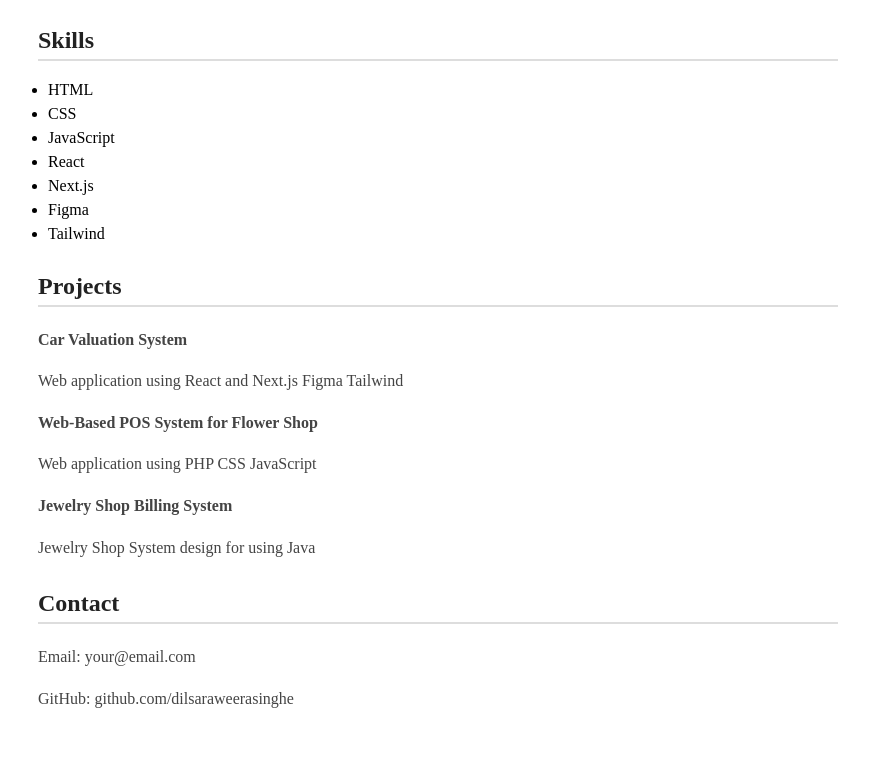
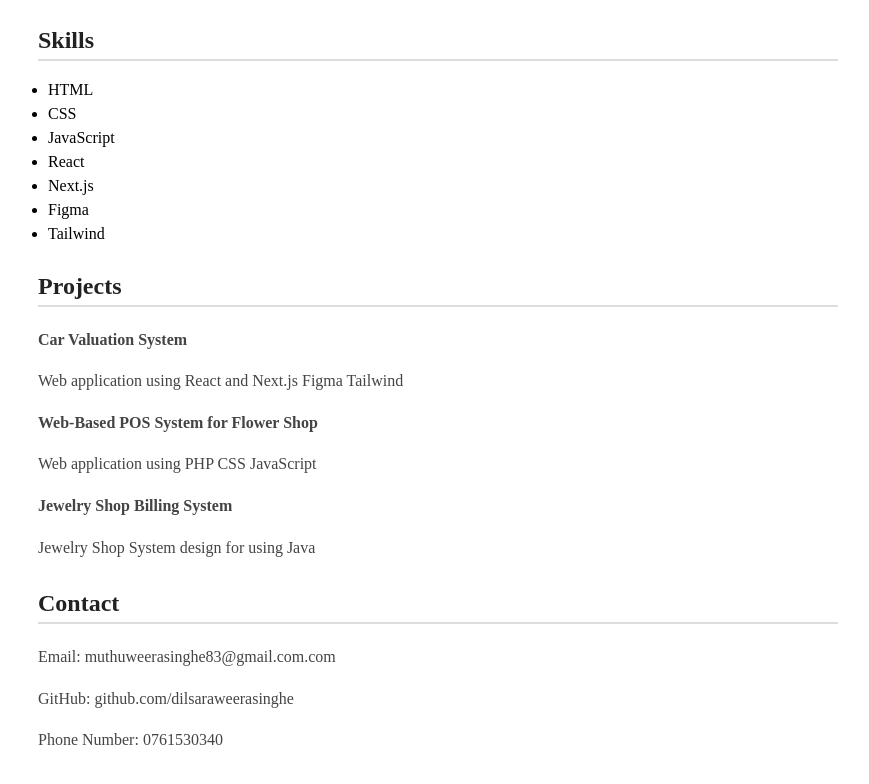
Before and after one commit to dilsaraweerasinghe/dilsaraweerasinghe.github.io, a plain HTML site: page index.html in a window 1280 px wide. Shown: the part 392-1176 px from the top of the page, without its empty margins (202-1071 px from the left). Before the commit the page ends 1151 px from the top, so only its background shows below. Drawn offline with Linux system fonts and the light colour scheme.

Commit message:
Add files via upload

```diff
--- a/index.html
+++ b/index.html
@@ -42,8 +42,9 @@
   <p>Jewelry Shop System design for using Java</p>
 
   <h2>Contact</h2>
-  <p>Email: your@email.com</p>
+  <p>Email: muthuweerasinghe83@gmail.com.com</p>
   <p>GitHub: github.com/dilsaraweerasinghe</p>
+  <p>Phone Number: 0761530340</p>
 
 </body>
 </html>
```
